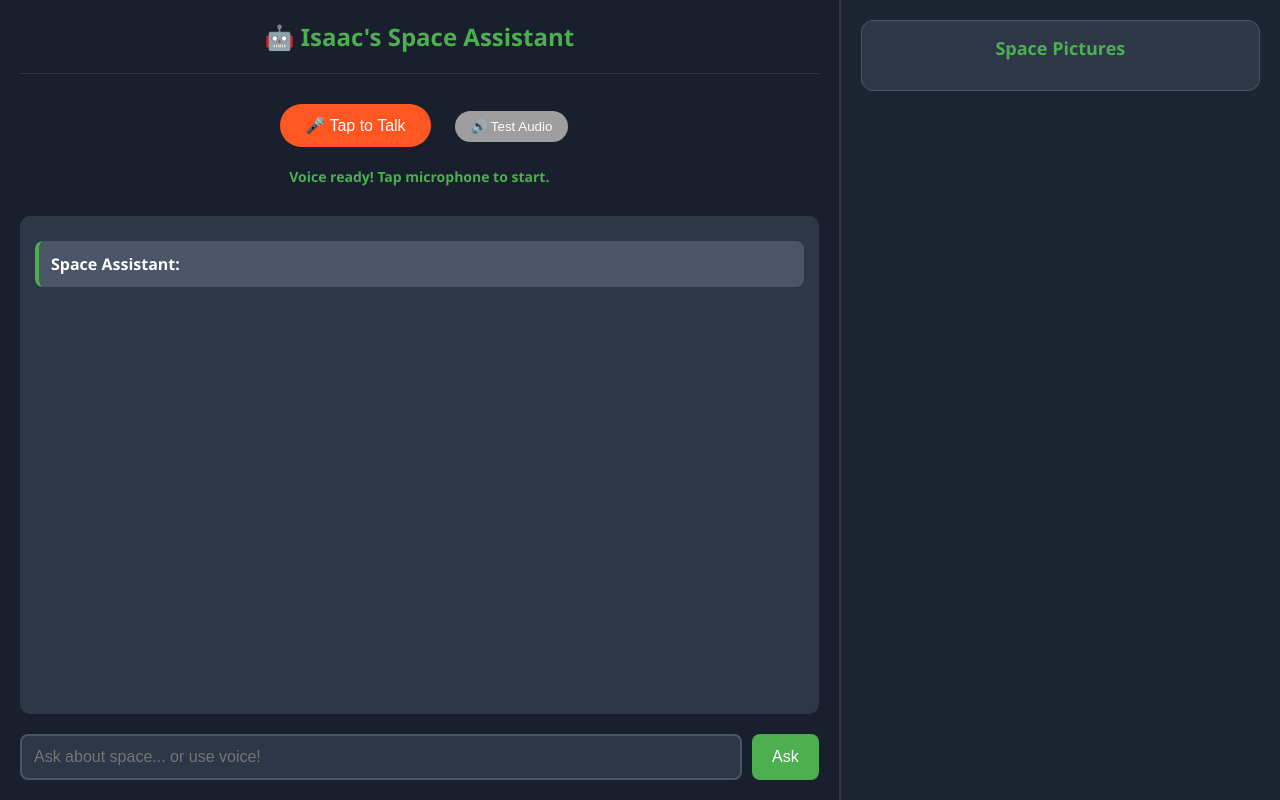
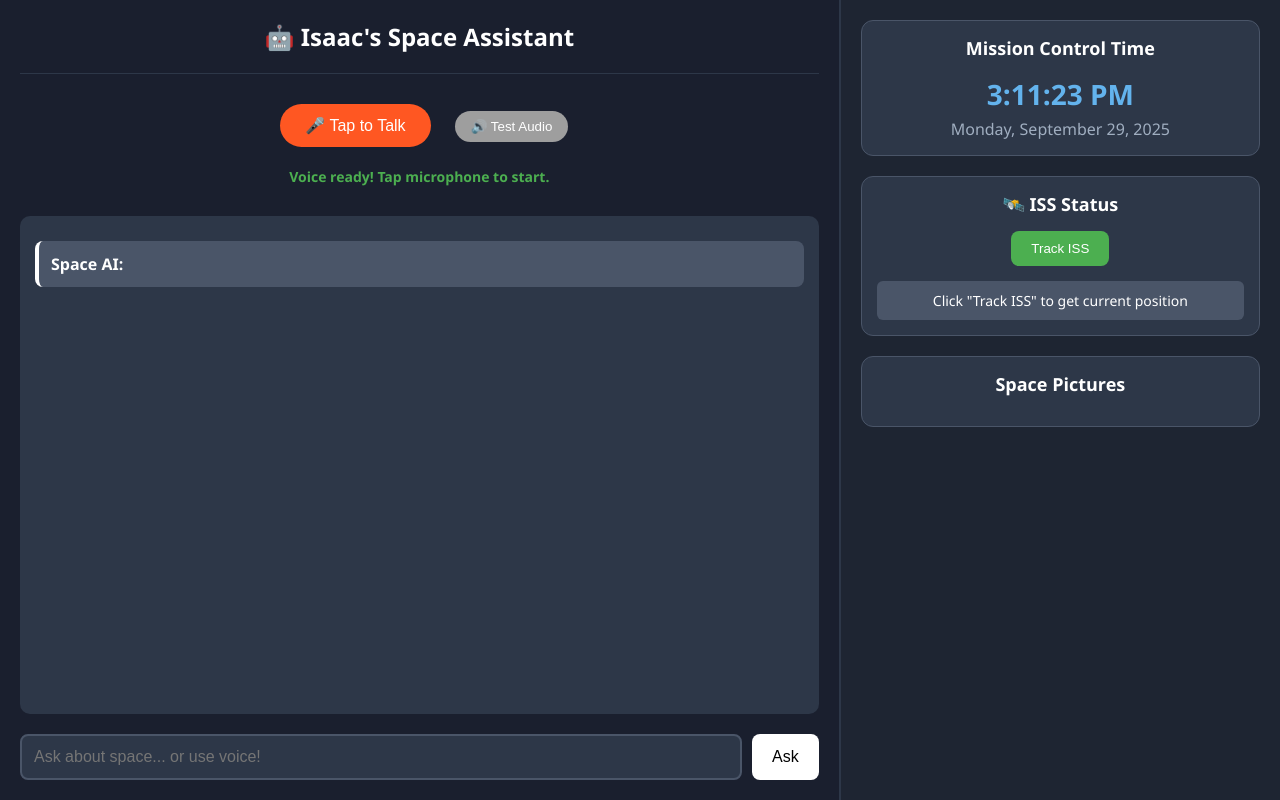
Before and after one commit to AAshfaq-Dev/space-explorer-app, a Flask app: page / in a window 1280 px wide. Run offline with Flask 3, Linux system fonts and the light colour scheme; parts of the project's set-up code (start-up, migrations or seed data) failed here and were passed over.

Commit message:
Reintroduce Mission Control Time and ISS Status Widgets

```diff
--- a/static/css/dashboard.css
+++ b/static/css/dashboard.css
@@ -41,7 +41,7 @@
 }
 
 .chat-header h2 {
-    color: #4CAF50;
+    color: #ffffff;
     margin-bottom: 5px;
     font-size: 24px;
 }
@@ -112,7 +112,7 @@
 
 .ai-message {
     background-color: #4a5568;
-    border-left: 4px solid #4CAF50;
+    border-left: 4px solid #ffffff;
 }
 
 .user-message {
@@ -143,12 +143,12 @@
 
 #question-input:focus {
     outline: none;
-    border-color: #4CAF50;
+    border-color: #ffffff;
 }
 
 .ask-button {
-    background-color: #4CAF50;
-    color: white;
+    background-color: #ffffff;
+    color: rgb(0, 0, 0);
     padding: 12px 20px;
     border: none;
     border-radius: 8px;
@@ -183,11 +183,11 @@
 
 .space-widget:hover {
     transform: translateY(-2px);
-    border-color: #4CAF50;
+    border-color: #ffffff;
 }
 
 .space-widget h3 {
-    color: #4CAF50;
+    color: #ffffff;
     margin-bottom: 15px;
     font-size: 18px;
     text-align: center;
--- a/templates/dashboard.html
+++ b/templates/dashboard.html
@@ -37,7 +37,7 @@
             <div id="chat-container" class="chat-container">
                 <div id="chat-messages">
                     <div class="message ai-message">
-                        <strong>Space Assistant:</strong>
+                        <strong>Space AI:</strong>
                     </div>
                 </div>
             </div>
@@ -47,14 +47,27 @@
                     onkeypress="handleKeyPress(event)">
                 <button onclick="askQuestion()" id="ask-button" class="ask-button">Ask</button>
             </div>
-
-            <!-- <div id="loading" class="loading" style="display: none;">
-                <p>🤔 Thinking about your question...</p>
-            </div> -->
         </div>
 
         <!-- Right Panel - Space Information Center -->
         <div class="right-panel">
+            <!-- Current Time Widget -->
+            <div class="space-widget time-widget">
+                <h3>Mission Control Time</h3>
+                <div id="current-time"></div>
+                <div id="current-date"></div>
+            </div>
+            <!-- ISS Status Widget -->
+            <div class="space-widget iss-widget">
+                <h3>🛰️ ISS Status</h3>
+                <button onclick="trackISS()" id="track-iss-button">Track ISS</button>
+                <div id="iss-loading" class="widget-loading" style="display: none;">
+                    <p>🔄 Getting ISS position...</p>
+                </div>
+                <div id="iss-info">
+                    <p>Click "Track ISS" to get current position</p>
+                </div>
+            </div>
             <!-- Images Visualization Widget -->
             <div class="space-widget images-search-widget">
                 <h3>Space Pictures</h3>
```
Also changed, not shown: other parts of static/css/dashboard.css (+2 -34 lines), app.py (+6 -8 lines).
